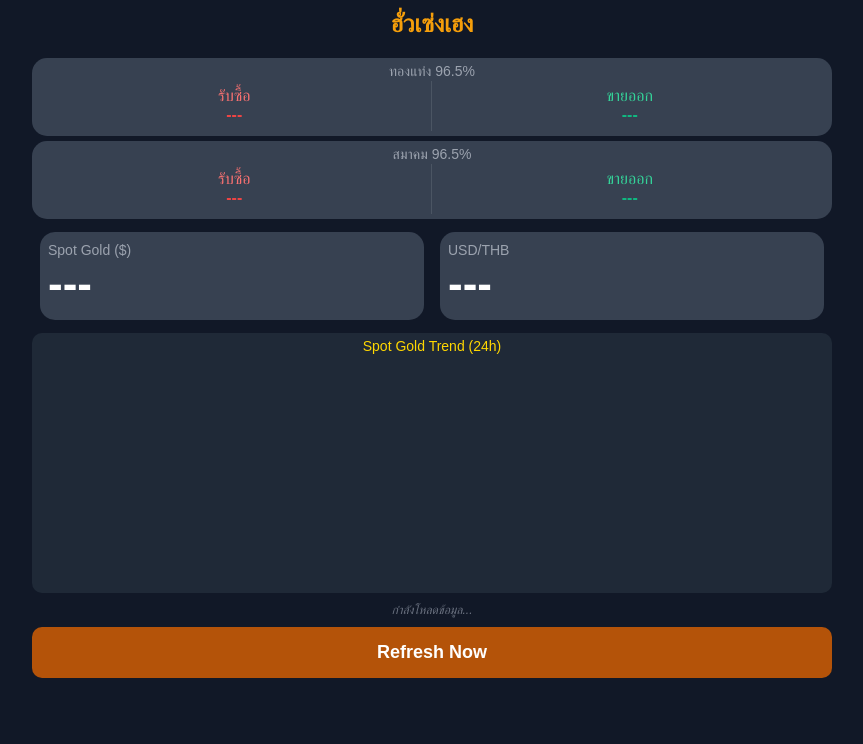
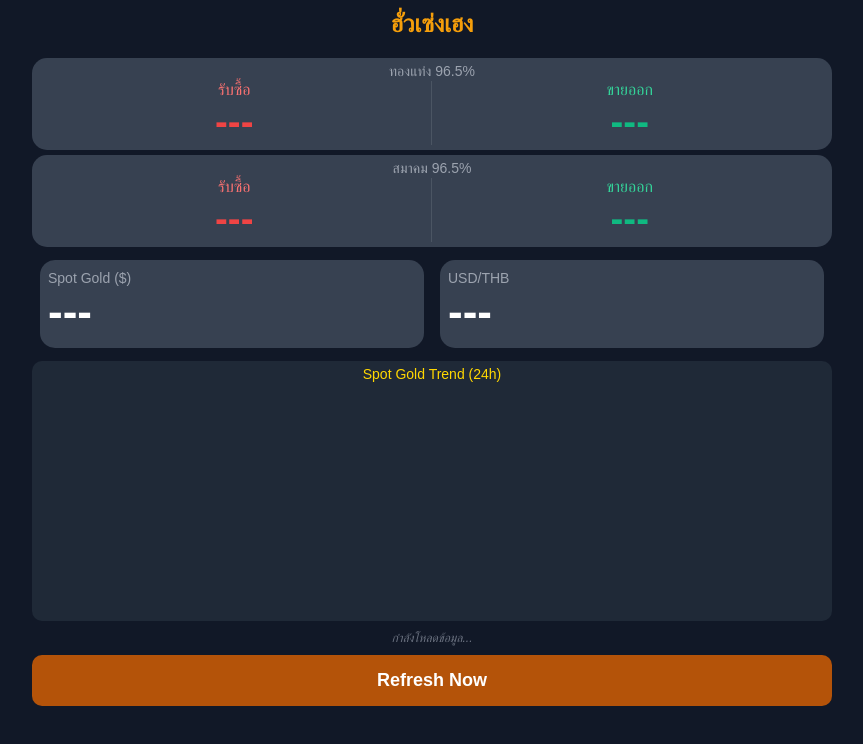
Before and after one commit to bhorndeb1234/gold_ipad3, a website: page index.html in a window 1280 px wide. Shown: the whole page, without its empty margins (208-1071 px from the left). Drawn offline with nearby package versions, Linux system fonts and the light colour scheme; no server answers.

Commit message:
fix font Gold iPad3.

```diff
--- a/index.html
+++ b/index.html
@@ -61,21 +61,21 @@
 
         .price-red {
             color: #ef4444;
-            font-size: 2%vw;
+            font-size: 3vw;
             font-weight: bold;
             margin: 1px 0;
         }
 
         .price-green {
             color: #10b981;
-            font-size: 2%vw;
+            font-size: 3vw;
             font-weight: bold;
             margin: 1px 0;
         }
 
         .price-white {
             color: white;
-            font-size: 2%vw;
+            font-size: 3vw;
             font-weight: bold;
             margin: 1px 0;
         }
```
